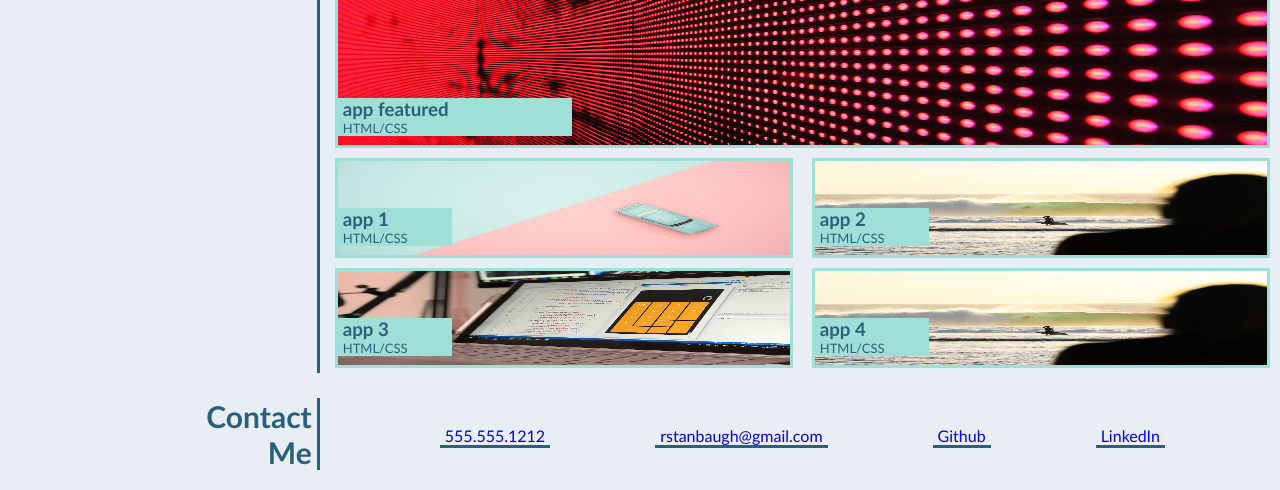
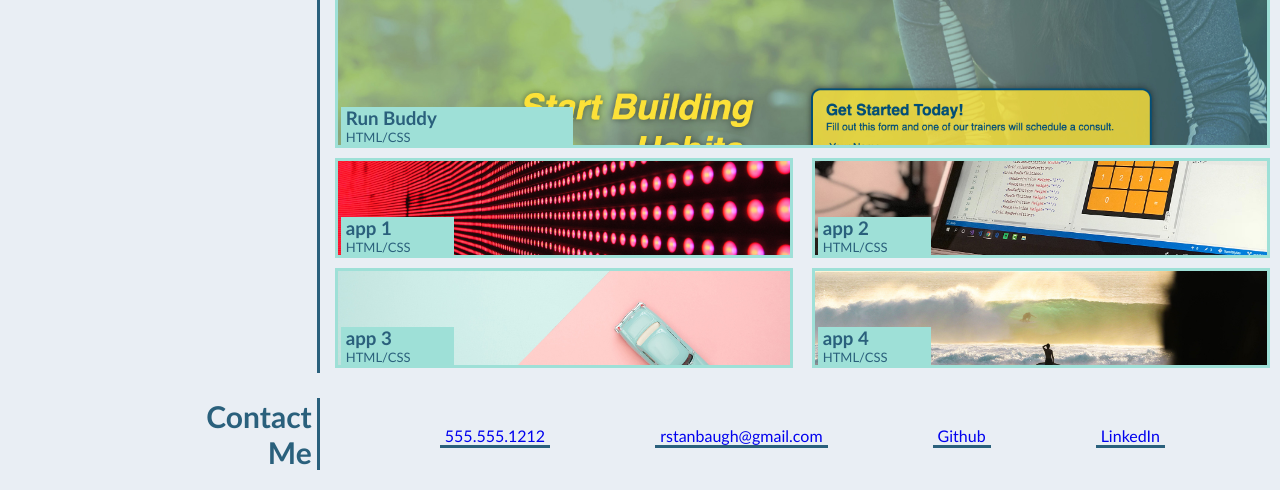
Before and after one commit to rstanbaugh/challenge-2, a plain HTML site: page index.html in a window 1280 px wide. Shown: the part 476-966 px from the top of the page. Drawn offline with Linux system fonts and the light colour scheme.

Commit message:
first pass reworking to move images to css background

```diff
--- a/Assets/css/style.css
+++ b/Assets/css/style.css
@@ -156,13 +156,7 @@ header nav ul li a:hover {
 }
 
 
-.app-featured {
-    display: flex;
-    flex-direction: column;
-    width: 100%;
-    height: 200px;
-    margin-bottom: 10px;
-}
+
 
 .app-featured img {
     min-width: none;
@@ -170,48 +164,50 @@ header nav ul li a:hover {
     border: var(--line-thickness) solid var(--header-primary);
 }
 
-.app-featured h3 {
-    position: relative;
-    top: -50px;
-    background-color: var(--header-primary);
-    color: var(--header-secondary);
-    width: 25%;
-    padding-left: 5px;
-    margin-left: var(--line-thickness);
-}
-
-.app-featured p {
-    position: relative;
-    top: -50px;
-    background-color: var(--header-primary);
-    color: var(--header-secondary);
-    width: 25%;
-    padding-left: 5px;
-    margin-left: var(--line-thickness);
-    font-size: small;
-}
 
 
 .app {
     display: flex;
     /* flex-wrap: wrap; */
     flex-direction: column;
-    justify-content: space-between;
+    justify-content:flex-end;
     margin-bottom: 10px;
     min-width: 30%;
     width: 49%;
     height: 100px;
+    background-size: cover;
+    border: var(--line-thickness) solid var(--header-primary);
+
+}
+#featured {
+    background-image: url("../images/02-run-buddy.jpg");
+    background-position: top;
+    height: 200px;
+    width: 100%;
 }
 
-.app img {
-    width: 100%;
-    height: 100px;
-    border: var(--line-thickness) solid var(--header-primary);
+#app-1 {
+    background-image: url("../images/02-portfolio-1.jpg");
+    background-position: center;
+}
+
+#app-2 {
+    background-image: url("../images/02-portfolio-2.jpg");
+    background-position: 75% 70%;
+}
+
+#app-3 {
+    background-image: url("../images/02-portfolio-3.jpg");
+    background-position: right;
+}
+
+#app-4 {
+    background-image: url("../images/02-portfolio-4.jpg");
+    background-position: center;
 }
 
 .app h3 {
     position: relative;
-    top: -50px;
     background-color: var(--header-primary);
     color: var(--header-secondary);
     width: 25%;
@@ -221,7 +217,6 @@ header nav ul li a:hover {
 
 .app p {
     position: relative;
-    top: -50px;
     background-color: var(--header-primary);
     color: var(--header-secondary);
     width:25%;
--- a/index.html
+++ b/index.html
@@ -56,33 +56,32 @@
             </div>
 
             <div class="right-side">
-                <div class="app-featured">
-                    <img src="./Assets/images/02-portfolio-1.jpg" alt="Runbuddy Application">
-                    <h3>app featured</h3>
+                <div id="featured" class="app">
+                    <h3>Run Buddy</h3>
                     <p>HTML/CSS</p>
                 </div>
 
-                <div class="app">
-                    <img src="./Assets/images/02-portfolio-3.jpg" alt="Runbuddy Application"/>
+                <div id="app-1" class="app">
+                    <!-- <img src="./Assets/images/02-portfolio-3.jpg" alt="Runbuddy Application"/> -->
                     <h3>app 1</h3>
                     <p>HTML/CSS</p>
 
                 </div>
 
-                <div class="app">
-                    <img src="./Assets/images/02-portfolio-4.jpg" alt="Runbuddy Application">
+                <div id="app-2" class="app">
+                    <!-- <img src="./Assets/images/02-portfolio-4.jpg" alt="Runbuddy Application"> -->
                     <h3>app 2</h3>
                     <p>HTML/CSS</p>
                 </div>
 
-                <div class="app">
-                    <img src="./Assets/images/02-portfolio-2.jpg" alt="Runbuddy Application">
+                <div id="app-3" class="app">
+                    <!-- <img src="./Assets/images/02-portfolio-2.jpg" alt="Runbuddy Application"> -->
                     <h3>app 3</h3>
                     <p>HTML/CSS</p>
                 </div>
 
-                <div class="app">
-                    <img src="./Assets/images/02-portfolio-4.jpg" alt="Runbuddy Application">
+                <div id="app-4" class="app">
+                    <!-- <img src="./Assets/images/02-portfolio-4.jpg" alt="Runbuddy Application"> -->
                     <h3>app 4</h3>
                     <p>HTML/CSS</p>
                 </div>
```
Also changed, not shown: whiteboard.html (added, +62 -0 lines), Assets/images/02-run-buddy.jpg (renamed from sample-images/02-run-buddy.jpg).
